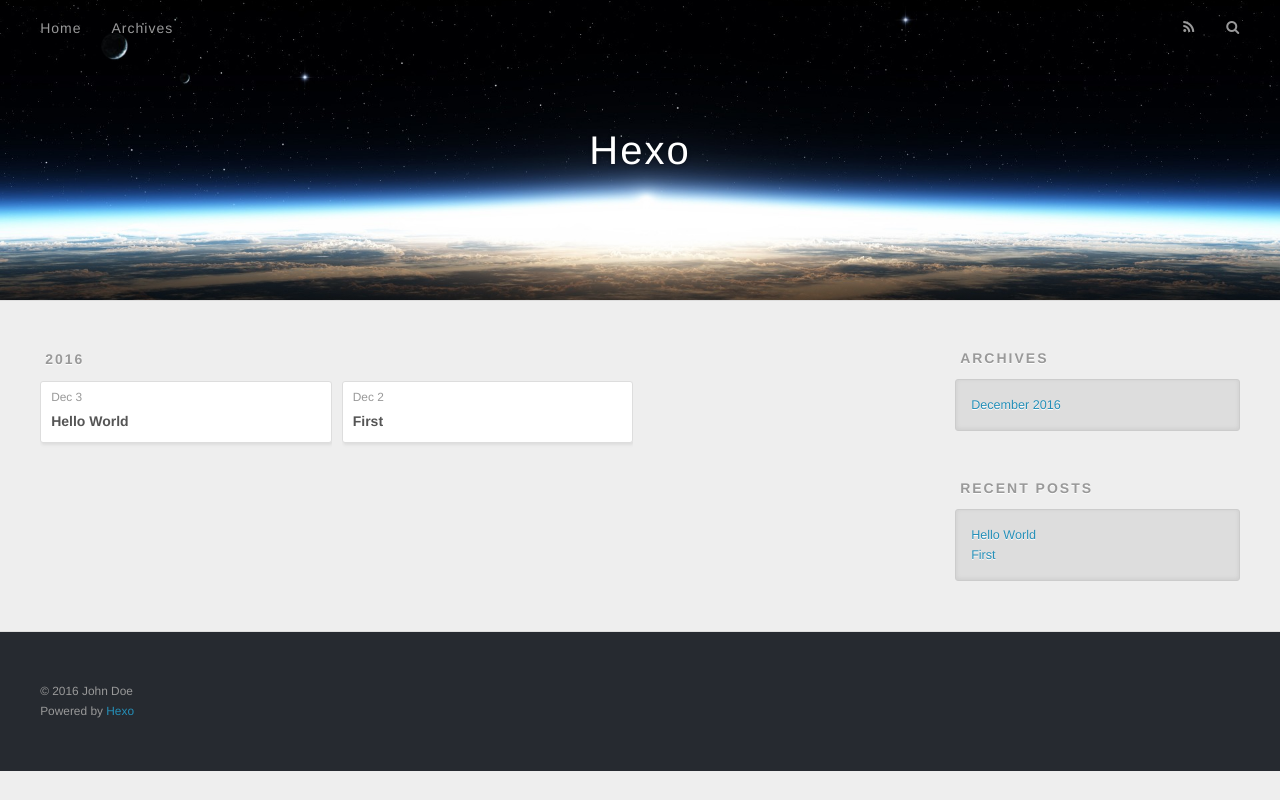
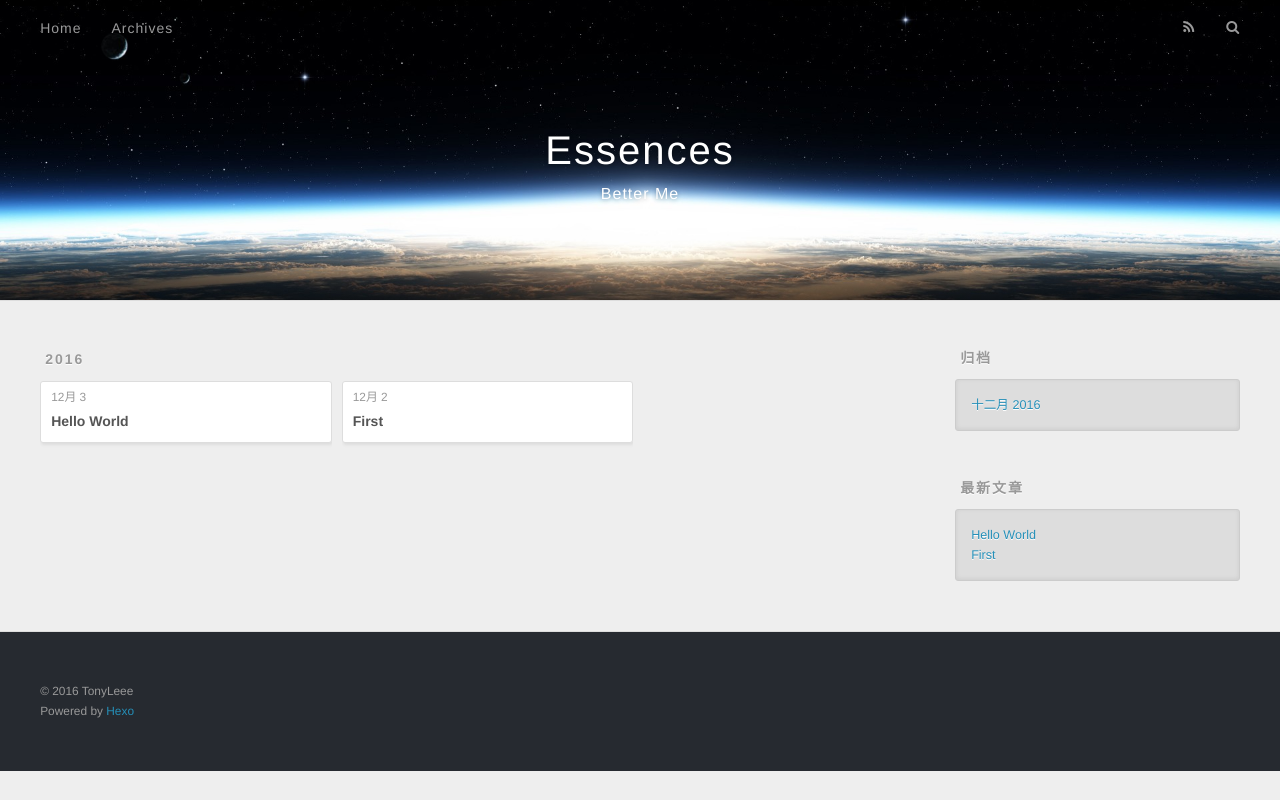
Before and after one commit to leeekyrie/tonyleeecn.github.io, a plain HTML site: page archives/index.html in a window 1280 px wide. Drawn offline with nearby package versions, Linux system fonts and the light colour scheme.

Commit message:
Site updated: 2016-12-04 19:29:55

```diff
--- a/archives/index.html
+++ b/archives/index.html
@@ -3,16 +3,16 @@
 <head>
   <meta charset="utf-8">
 
-  <title>Archives | Hexo</title>
+  <title>归档 | Essences</title>
   <meta name="viewport" content="width=device-width, initial-scale=1, maximum-scale=1">
   <meta property="og:type" content="website">
-<meta property="og:title" content="Hexo">
-<meta property="og:url" content="http://yoursite.com/archives/index.html">
-<meta property="og:site_name" content="Hexo">
+<meta property="og:title" content="Essences">
+<meta property="og:url" content="http://tonyleeecn.github.io/archives/index.html">
+<meta property="og:site_name" content="Essences">
 <meta name="twitter:card" content="summary">
-<meta name="twitter:title" content="Hexo">
+<meta name="twitter:title" content="Essences">
 
-    <link rel="alternate" href="/atom.xml" title="Hexo" type="application/atom+xml">
+    <link rel="alternate" href="/atom.xml" title="Essences" type="application/atom+xml">
 
 
     <link rel="icon" href="/favicon.png">
@@ -33,8 +33,12 @@
   <div id="header-outer" class="outer">
     <div id="header-title" class="inner">
       <h1 id="logo-wrap">
-        <a href="/" id="logo">Hexo</a>
+        <a href="/" id="logo">Essences</a>
       </h1>
+
+        <h2 id="subtitle-wrap">
+          <a href="/" id="subtitle">Better Me</a>
+        </h2>
 
     </div>
     <div id="header-inner" class="inner">
@@ -50,10 +54,10 @@
 
           <a id="nav-rss-link" class="nav-icon" href="/atom.xml" title="RSS Feed"></a>
 
-        <a id="nav-search-btn" class="nav-icon" title="Search"></a>
+        <a id="nav-search-btn" class="nav-icon" title="搜索"></a>
       </nav>
       <div id="search-form-wrap">
-        <form action="//google.com/search" method="get" accept-charset="UTF-8" class="search-form"><input type="search" name="q" results="0" class="search-form-input" placeholder="Search"><button type="submit" class="search-form-submit">&#xF002;</button><input type="hidden" name="sitesearch" value="http://yoursite.com"></form>
+        <form action="//google.com/search" method="get" accept-charset="UTF-8" class="search-form"><input type="search" name="q" results="0" class="search-form-input" placeholder="Search"><button type="submit" class="search-form-submit">&#xF002;</button><input type="hidden" name="sitesearch" value="http://tonyleeecn.github.io"></form>
       </div>
     </div>
   </div>
@@ -76,7 +80,7 @@
   <div class="archive-article-inner">
     <header class="archive-article-header">
       <a href="/2016/12/03/hello-world/" class="archive-article-date">
-  <time datetime="2016-12-03T03:10:04.055Z" itemprop="datePublished">Dec 3</time>
+  <time datetime="2016-12-03T03:10:04.055Z" itemprop="datePublished">12月 3</time>
 </a>
 
 
@@ -95,7 +99,7 @@
   <div class="archive-article-inner">
     <header class="archive-article-header">
       <a href="/2016/12/02/First/" class="archive-article-date">
-  <time datetime="2016-12-02T12:35:23.000Z" itemprop="datePublished">Dec 2</time>
+  <time datetime="2016-12-02T12:35:23.000Z" itemprop="datePublished">12月 2</time>
 </a>
 
 
@@ -126,9 +130,9 @@
 
 
   <div class="widget-wrap">
-    <h3 class="widget-title">Archives</h3>
+    <h3 class="widget-title">归档</h3>
     <div class="widget">
-      <ul class="archive-list"><li class="archive-list-item"><a class="archive-list-link" href="/archives/2016/12/">December 2016</a></li></ul>
+      <ul class="archive-list"><li class="archive-list-item"><a class="archive-list-link" href="/archives/2016/12/">十二月 2016</a></li></ul>
     </div>
   </div>
 
@@ -136,7 +140,7 @@
 
 
   <div class="widget-wrap">
-    <h3 class="widget-title">Recent Posts</h3>
+    <h3 class="widget-title">最新文章</h3>
     <div class="widget">
       <ul>
 
@@ -160,7 +164,7 @@
 
   <div class="outer">
     <div id="footer-info" class="inner">
-      &copy; 2016 John Doe<br>
+      &copy; 2016 TonyLeee<br>
       Powered by <a href="http://hexo.io/" target="_blank">Hexo</a>
     </div>
   </div>
```
Also changed, not shown: 2016/12/02/First/index.html (+16 -12 lines), 2016/12/03/hello-world/index.html (+16 -12 lines), archives/2016/12/index.html (+19 -15 lines), archives/2016/index.html (+19 -15 lines), index.html (+19 -15 lines).
